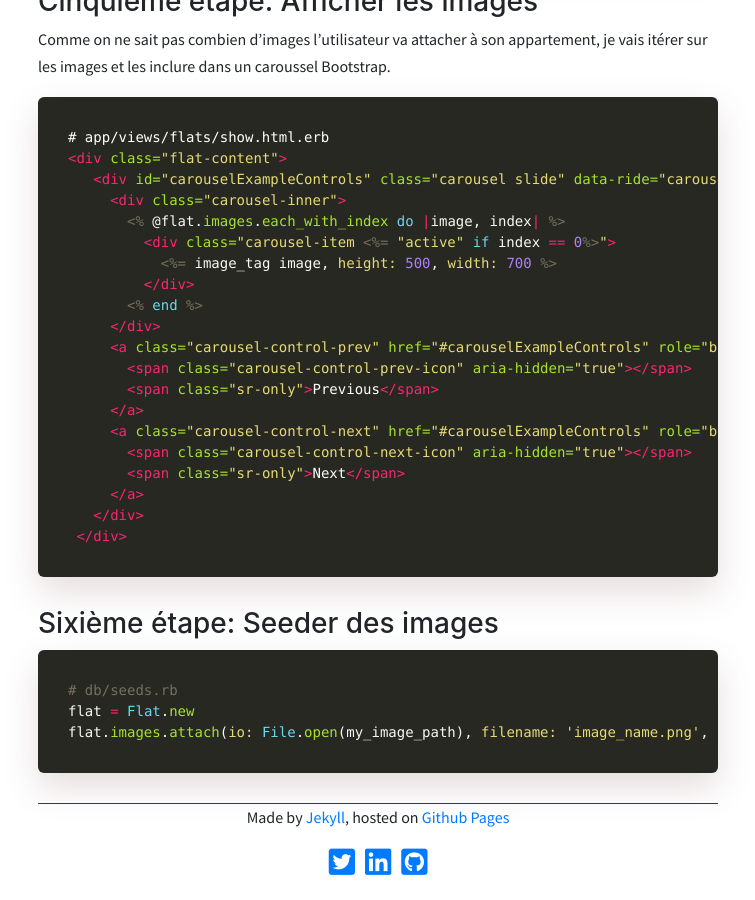
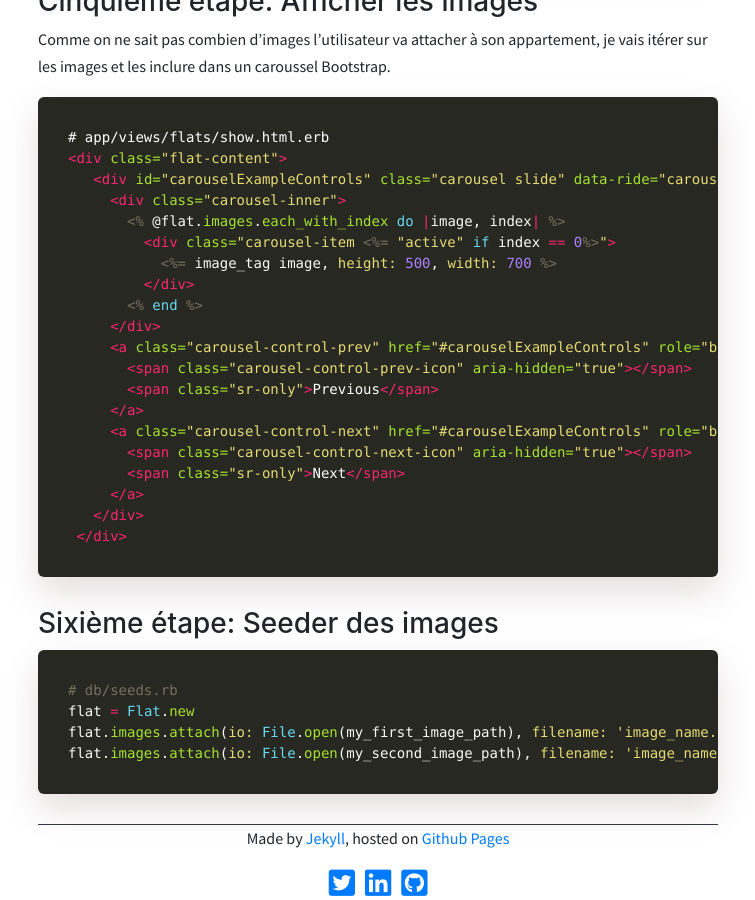
Before and after one commit to alexandrebk/alexandrebk.github.io, a Jekyll site: the page built from _posts/2019-09-15-active-storage.md, in a window 1280 px wide and 900 px high, scrolled down 3611 px. Shown: the whole window, without its empty margins (262-1017 px from the left). Built offline with Jekyll 4.4.1, drawn with Linux system fonts in a browser that asks for light colours; nearby versions of some CDN libraries; before the commit the page ends 4490 px from its top, so only the background shows below that.

Commit message:
Active Storage seed

````diff
--- a/_posts/2019-09-15-active-storage.md
+++ b/_posts/2019-09-15-active-storage.md
@@ -142,5 +142,6 @@ Comme on ne sait pas combien d'images l'utilisateur va attacher à son apparteme
 ```ruby
 # db/seeds.rb
 flat = Flat.new
-flat.images.attach(io: File.open(my_image_path), filename: 'image_name.png', content_type: 'image/png')
+flat.images.attach(io: File.open(my_first_image_path), filename: 'image_name.png', content_type: 'image/png')
+flat.images.attach(io: File.open(my_second_image_path), filename: 'image_name.png', content_type: 'image/png')
 ```
````
